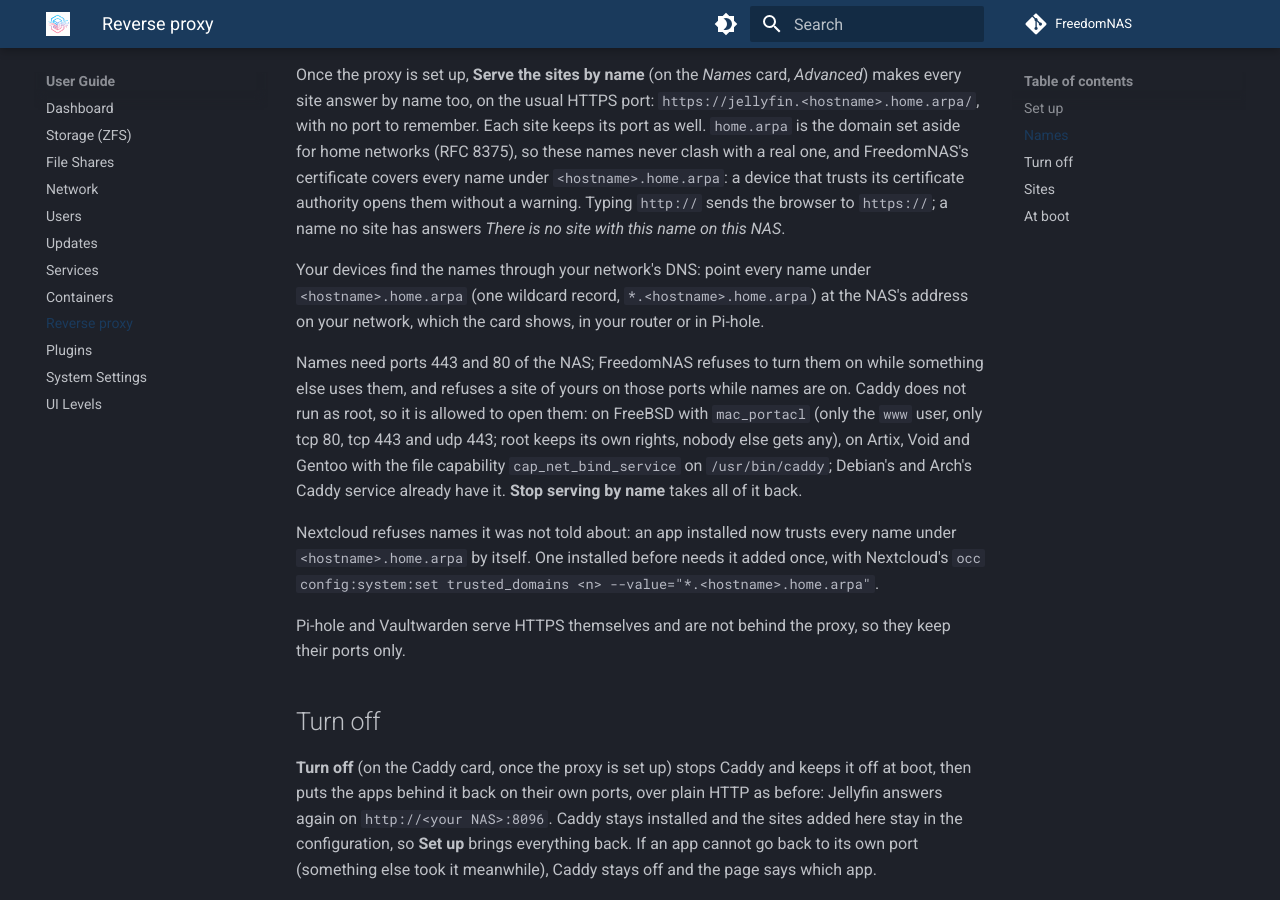
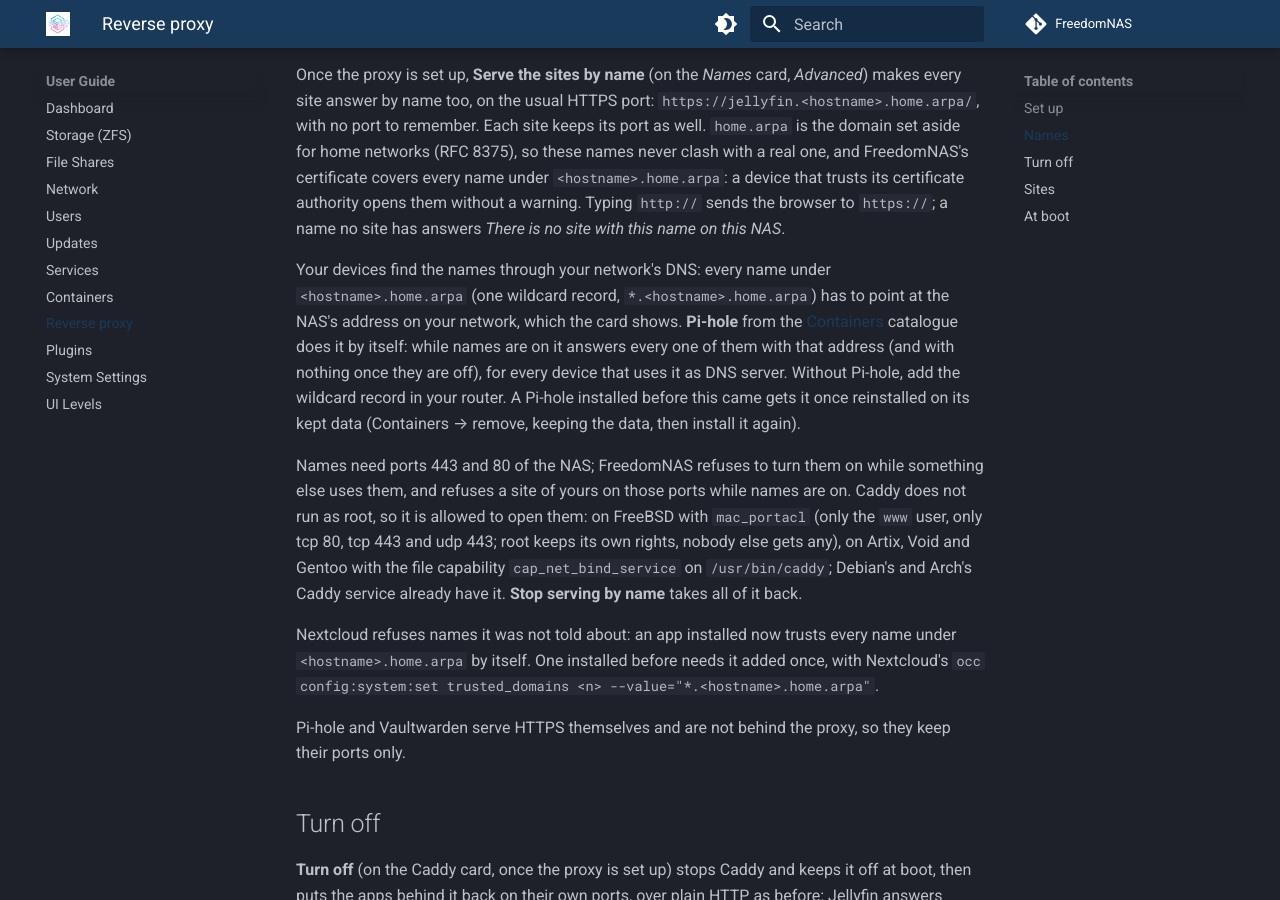
Before and after one commit to FreedomNAS/freedomnas-docs, an MkDocs documentation site: the page built from docs/user-guide/proxy.md, in a window 1280 px wide and 900 px high, scrolled down 1228 px. Built offline with MkDocs 1.6.1 and Material for MkDocs 9.7.7, drawn with Linux system fonts in a browser that asks for light colours.

Commit message:
Document Pi-hole answering the local names

```diff
--- a/docs/user-guide/proxy.md
+++ b/docs/user-guide/proxy.md
@@ -51,10 +51,15 @@ trusts its certificate authority opens them without a warning. Typing
 `http://` sends the browser to `https://`; a name no site has answers *There
 is no site with this name on this NAS*.
 
-Your devices find the names through your network's DNS: point every name under
-`<hostname>.home.arpa` (one wildcard record, `*.<hostname>.home.arpa`) at the
-NAS's address on your network, which the card shows, in your router or in
-Pi-hole.
+Your devices find the names through your network's DNS: every name under
+`<hostname>.home.arpa` (one wildcard record, `*.<hostname>.home.arpa`) has to
+point at the NAS's address on your network, which the card shows. **Pi-hole**
+from the [Containers](containers.md) catalogue does it by itself: while names
+are on it answers every one of them with that address (and with nothing once
+they are off), for every device that uses it as DNS server. Without Pi-hole,
+add the wildcard record in your router. A Pi-hole installed before this came
+gets it once reinstalled on its kept data (Containers → remove, keeping the
+data, then install it again).
 
 Names need ports 443 and 80 of the NAS; FreedomNAS refuses to turn them on
 while something else uses them, and refuses a site of yours on those ports
```
Also changed, not shown: docs/user-guide/containers.md (+1 -1 lines).
